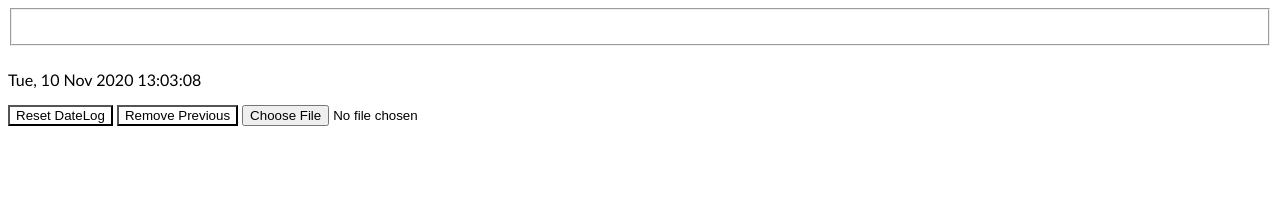
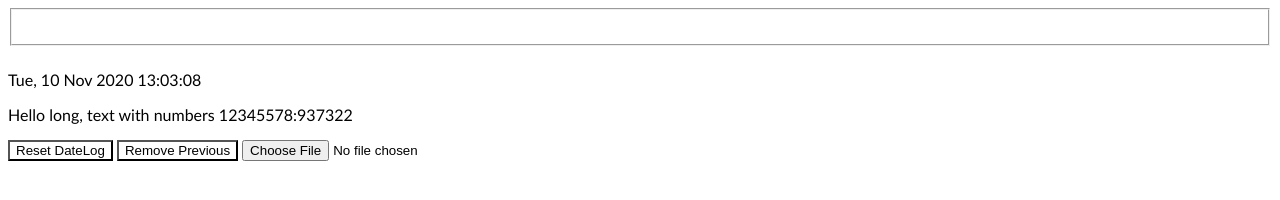
Before and after one commit to james145643/james145643.github.io, a plain HTML site: page pret.html in a window 1280 px wide. Drawn offline with Linux system fonts and the light colour scheme.

Commit message:
Add files via upload

```diff
--- a/pret.html
+++ b/pret.html
@@ -183,6 +183,7 @@ function setup()
     <!-- <img src="https://www.mozilla.org/media/protocol/img/logos/firefox/browser/og.4ad05d4125a5.png" width="20" height="20">  -->
     <p id="p1" style="font-size: x-large;">Hello</p>
     <p id="p2">Hello</p>
+    <p id="p3">Hello long, text with numbers 12345578:937322</p>
     <button type="button" background-color=Transparent onclick="removeCookie()">Reset DateLog</button>
     <button type="button" background-color=Transparent onclick="removePrevious()">Remove Previous</button>
     <!-- <button type="button" background-color=Transparent onclick="myFunction()">Load Image</button> -->
```
